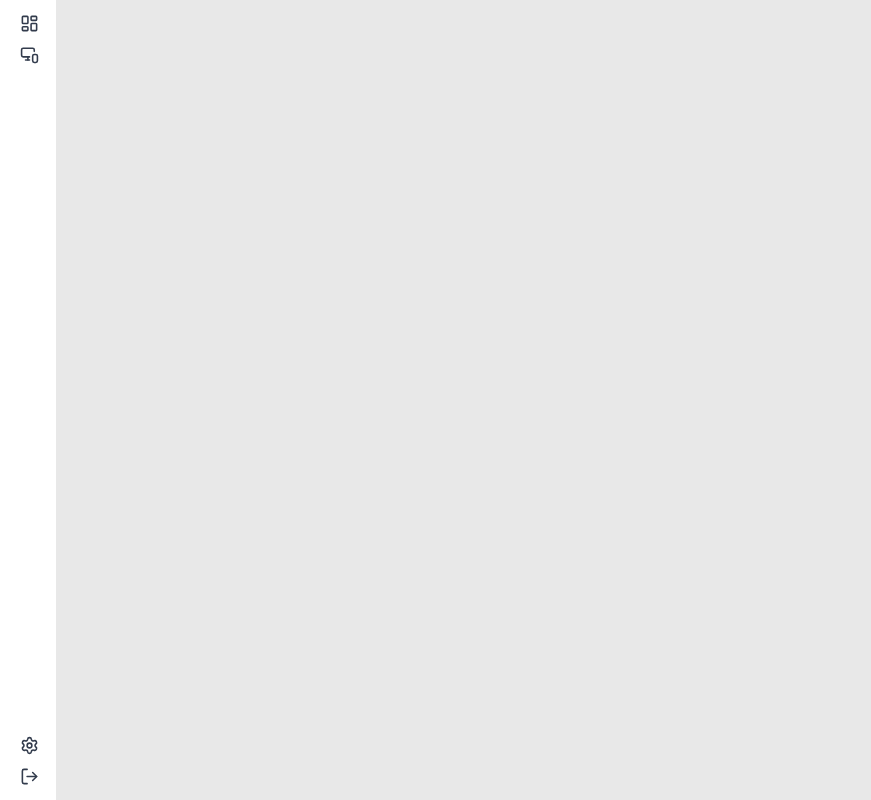
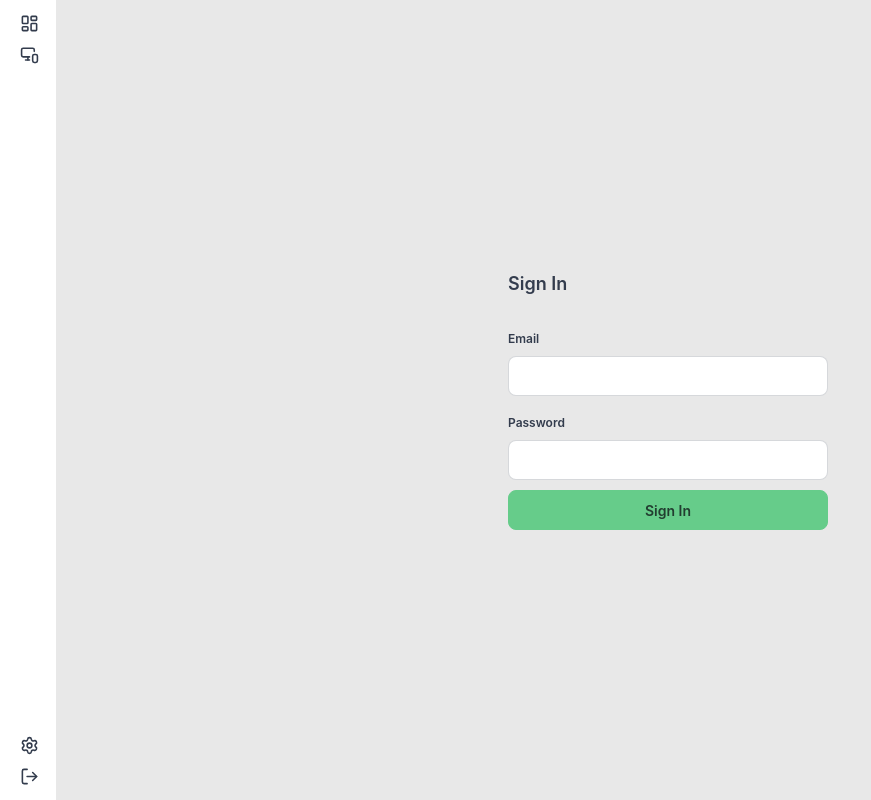
Before and after one commit to lola-emil/energy-monitor, a Vue app in the folder frontend/: page /login in a window 1280 px wide. Shown: the whole page, without its empty margins (0-871 px from the left). Built offline with nearby package versions, Linux system fonts and the light colour scheme.

Commit message:
Added login page

```diff
--- a/frontend/src/views/LoginView.vue
+++ b/frontend/src/views/LoginView.vue
@@ -1,11 +1,23 @@
 <script setup lang="ts"></script>
 
 <template>
-    <main>
-        <div class="container mx-auto">
-            <form >
+    <main class="min-h-screen flex justify-center items-center">
+        <form class="w-xs">
+            <p class="text-lg font-semibold">Sign In</p>
+            <br>
+            <fieldset class="fieldset">
+                <legend class="fieldset-legend">Email</legend>
+                <input type="text" class="input" />
+                <p class="label"></p>
+            </fieldset>
 
-            </form>
-        </div>
+            <fieldset class="fieldset">
+                <legend class="fieldset-legend">Password</legend>
+                <input type="password" class="input" />
+                <p class="label"></p>
+            </fieldset>
+
+            <button class="btn btn-primary w-full">Sign In</button>
+        </form>
     </main>
 </template>
```
